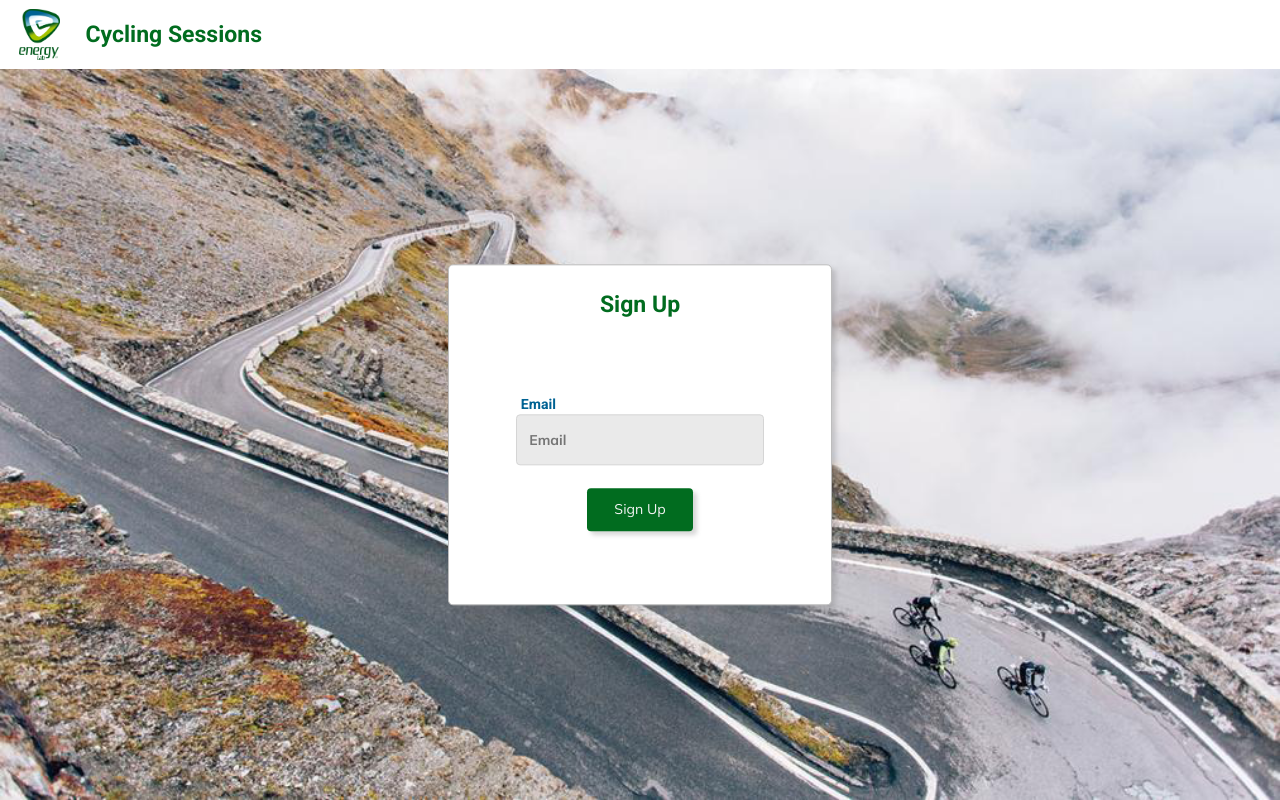
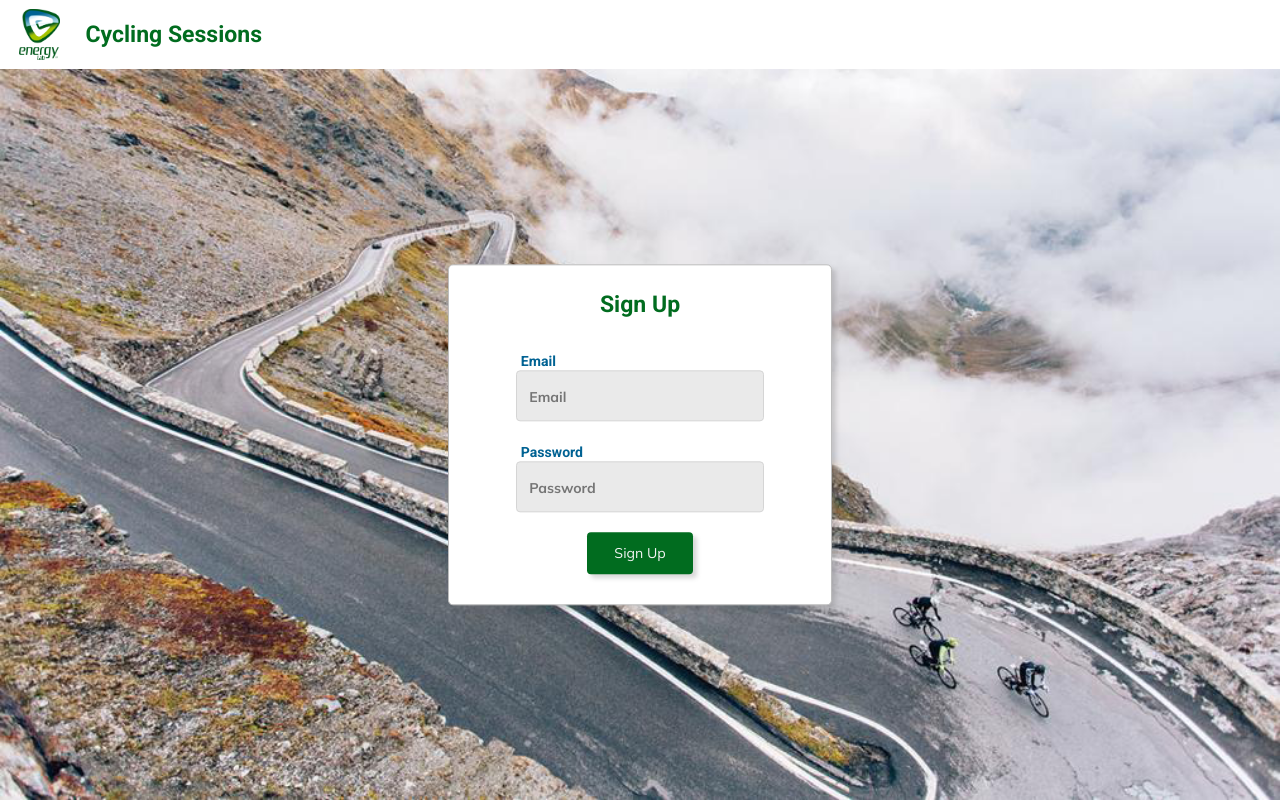
Before and after one commit to roberttullycarr/cyclingsimulator, a React (Create React App) app in the folder frontend/: page /signup in a window 1280 px wide. Built offline with nearby package versions, Linux system fonts and the light colour scheme.

Commit message:
base input updated with RHF

```diff
--- a/frontend/src/3_Pages/1_Authentification/1_1_SignUp/index.jsx
+++ b/frontend/src/3_Pages/1_Authentification/1_1_SignUp/index.jsx
@@ -1,7 +1,8 @@
 import {Main} from "../../../4_Components/1_Main";
 import AuthHeader from "../../../4_Components/18_AuthHeader";
 import SignInUpContainer from "../../../4_Components/15_SignInContainer";
-import {AuthBody} from "../1_2_SignIn";
+import {AuthBody} from "../1_2_SignIn/styled";
+
 
 
 const SignUp = () => {
--- a/frontend/src/3_Pages/1_Authentification/1_2_SignIn/index.jsx
+++ b/frontend/src/3_Pages/1_Authentification/1_2_SignIn/index.jsx
@@ -1,22 +1,7 @@
 import {Main} from "../../../4_Components/1_Main";
-import BaseInput from "../../../4_Components/4_ButtonsInputs/Input";
 import AuthHeader from "../../../4_Components/18_AuthHeader";
-import styled from "styled-components";
-import stelvio from "../../../5_Assets/PNG/stelvio_06_hairpin.png"
 import SignInUpContainer from "../../../4_Components/15_SignInContainer";
-
-export const AuthBody = styled.div`
-  min-height: calc(100vh - 5.395vw);
-  width: 100%;
-  height: 100%;
-  position: relative;
-  background: url(${stelvio}) no-repeat bottom;
-  background-size: cover;
-  z-index: 0;
-  display: flex;
-  justify-content: center;
-`
-
+import {AuthBody} from "./styled";
 
 
 const SignIn = () => {
@@ -24,7 +9,7 @@ const SignIn = () => {
         <Main>
             <AuthHeader/>
             <AuthBody>
-                <SignInUpContainer/>
+                <SignInUpContainer />
             </AuthBody>
         </Main>
     )
--- /dev/null
+++ b/frontend/src/3_Pages/1_Authentification/1_2_SignIn/styled.js
@@ -0,0 +1,14 @@
+import styled from "styled-components";
+import stelvio from "../../../5_Assets/PNG/stelvio_06_hairpin.png";
+
+export const AuthBody = styled.div`
+  min-height: calc(100vh - 5.395vw);
+  width: 100%;
+  height: 100%;
+  position: relative;
+  background: url(${stelvio}) no-repeat bottom;
+  background-size: cover;
+  z-index: 0;
+  display: flex;
+  justify-content: center;
+`
--- a/frontend/src/4_Components/15_SignInContainer/index.jsx
+++ b/frontend/src/4_Components/15_SignInContainer/index.jsx
@@ -2,6 +2,7 @@ import styled from "styled-components"
 import {useLocation} from "react-router-dom";
 import BaseInput from "../4_ButtonsInputs/Input";
 import BaseButton from "../4_ButtonsInputs/Button";
+import {useForm} from "react-hook-form";
 
 const SIUContainerMain = styled.div`
   display: flex;
@@ -27,7 +28,7 @@ color: ${props => props.theme.ELGreen};
   margin-top: 7%;
 `
 
-const InputWrapper = styled.div`
+const InputWrapper = styled.form`
   width: 100%;
   display: flex;
   flex-direction: column;
@@ -36,16 +37,18 @@ const InputWrapper = styled.div`
   height: 80%;
 `
 
-const SignInUpContainer = () => {
+const SignInUpContainer = (props) => {
     const location = useLocation();
+    const { register, handleSubmit, watch, formState: { errors } } = useForm();
+    const onSubmit = data => console.log(data);
 
     return (
         <SIUContainerMain>
             <ContainerTitle>{location.pathname.includes('signin') ? 'Sign In' : 'Sign Up'}</ContainerTitle>
-            <InputWrapper>
-                <BaseInput title={'Email'} width={65} marginTop={5} marginBottom={6}/>
-                {location.pathname.includes('signin') ? <BaseInput title={'Password'} width={65} marginBottom={5}/> : null}
-                <BaseButton text={location.pathname.includes('signin') ? 'Sign In' : 'Sign Up'} width={28} num={5} denom={2} fontSize={1.1}/>
+            <InputWrapper onSubmit={handleSubmit(onSubmit)}>
+                <BaseInput  var={register} name={'email'} title={'Email'} width={65} marginTop={5} marginBottom={6}/>
+                <BaseInput  var={register} name={'password'} type={'password'} title={'Password'} width={65} marginBottom={5}/>
+                <BaseButton type={'submit'} text={location.pathname.includes('signin') ? 'Sign In' : 'Sign Up'} width={28} num={5} denom={2} fontSize={1.1}/>
             </InputWrapper>
         </SIUContainerMain>
     )
--- a/frontend/src/4_Components/4_ButtonsInputs/Button/index.jsx
+++ b/frontend/src/4_Components/4_ButtonsInputs/Button/index.jsx
@@ -27,7 +27,7 @@ const BaseButton = (props) => {
     return (
         <Button width={props.width} height={props.height} onClick={props.action} num={props.num} denom={props.denom}
                 marginLeft={props.marginLeft} marginRight={props.marginRight} marginTop={props.marginTop}
-                marginBottom={props.marginBottom} fontSize={props.fontSize}>{props.text}</Button>
+                marginBottom={props.marginBottom} fontSize={props.fontSize} type={props.type}>{props.text}</Button>
     )
 }
 
--- a/frontend/src/4_Components/4_ButtonsInputs/Input/index.jsx
+++ b/frontend/src/4_Components/4_ButtonsInputs/Input/index.jsx
@@ -35,7 +35,7 @@ const BaseInput = (props) => {
     return (
         <BaseInputWrap width={props.width} marginTop={props.marginTop} marginBottom={props.marginBottom}>
             <InputTitle>{props.title}</InputTitle>
-            <BaseInputMain placeholder={props.title}/>
+            <BaseInputMain {...props.var(props.name)} placeholder={props.title} type={props.type}/>
         </BaseInputWrap>
     )
 }
--- a/frontend/src/index.js
+++ b/frontend/src/index.js
@@ -6,6 +6,8 @@ import {defaultTheme, GlobalStyle} from "./6_Styles";
 import {Provider} from "react-redux";
 import index from "./2_Store"
 
+const token = localStorage.getItem('token')
+if(token) index.dispatch({type: 'TOKEN', payload: token})
 
 ReactDOM.render(
   <React.StrictMode>
```
Also changed, not shown: frontend/src/2_Store/Fetches/token.js (added).
